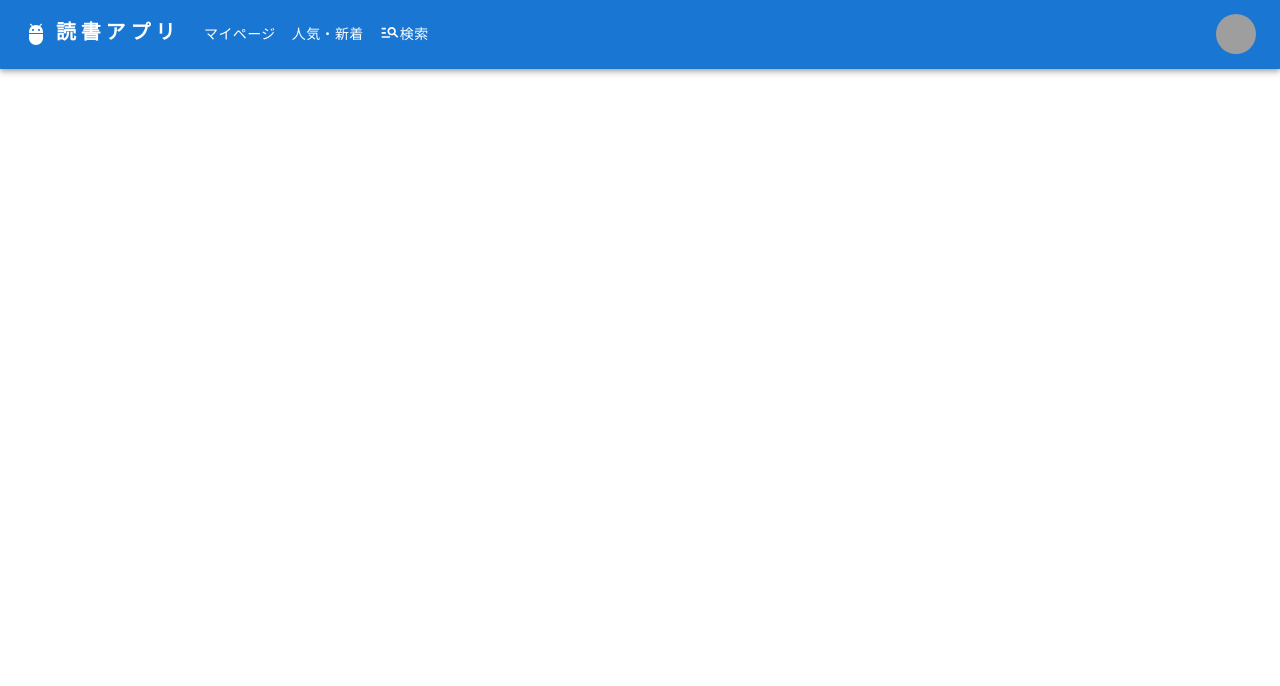
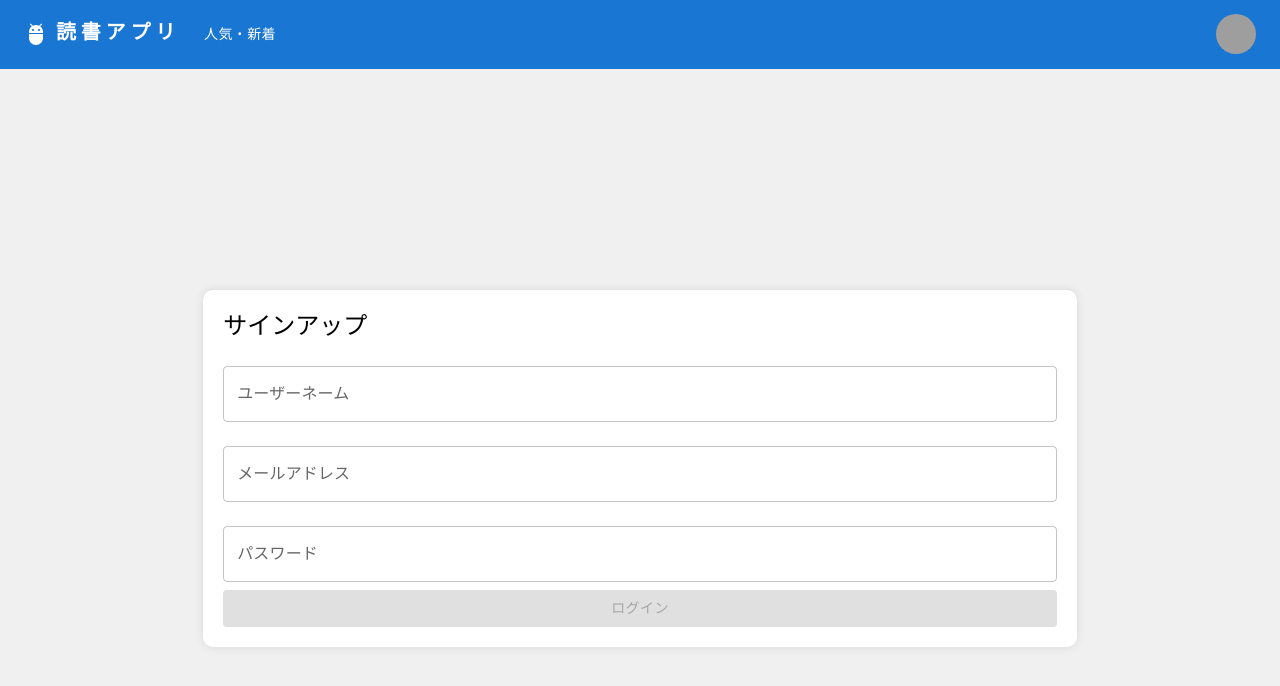
Before and after one commit to ETOMARU1210/book_reading_frontend, a React (Vite) app: page /signup in a window 1280 px wide. Shown: the top 686 px of the page. Built offline with nearby package versions, Linux system fonts and the light colour scheme; grey boxes are pictures that could not be loaded.

Commit message:
login change nonlogin

```diff
--- a/src/App.jsx
+++ b/src/App.jsx
@@ -4,6 +4,7 @@ import Login from "./components/Login";
 import Header from "./components/Header";
 import Home from "./components/Home";
 import Register from "./components/register";
+import Profile from "./components/Profile";
 
 function App() {
 
@@ -13,7 +14,8 @@ function App() {
     <Routes>
       <Route path="/" element={<Home />} />
       <Route path="/login" element={<Login />} />
-      <Route path="/signin" element={<Register />} />
+      <Route path="/signup" element={<Register />} />
+      <Route path="/profile" element={<Profile />} />
     </Routes>
     </>
   )
--- a/src/components/Header.jsx
+++ b/src/components/Header.jsx
@@ -15,13 +15,29 @@ import AdbIcon from '@mui/icons-material/Adb';
 import ManageSearchIcon from '@mui/icons-material/ManageSearch';
 import { Stack } from '@mui/material';
 import { Link } from 'react-router-dom';
+import authService from '../services/auth.service';
 
-const pages = ['マイページ', '人気・新着', '検索'];
-const settings = ['プロフィール', 'ログイン', 'ログアウト'];
+const loginPages = ['マイページ', '人気・新着', '検索'];
+const nonloginPages = ["人気・新着"]
+const loginSettings = ['プロフィール', 'ログアウト'];
+const nonloginSettings = ["ログイン"]
 
 function ResponsiveAppBar() {
   const [anchorElNav, setAnchorElNav] = React.useState(null);
   const [anchorElUser, setAnchorElUser] = React.useState(null);
+  const [currentUser, setCurrentUser] = React.useState(undefined);
+
+  React.useEffect(() => {
+    const user = authService.getCurrentUser();
+
+    if (user) {
+      setCurrentUser(user);
+    }
+  }, []);
+
+  const logOut = () => {
+    authService.logout();
+  }
 
   const handleOpenNavMenu = (event) => {
     setAnchorElNav(event.currentTarget);
@@ -90,7 +106,7 @@ function ResponsiveAppBar() {
                 display: { xs: 'block', md: 'none' },
               }}
             >
-              {pages.map((page) => (
+              {loginPages.map((page) => (
                 <MenuItem key={page} onClick={handleCloseNavMenu}>
                   <Typography textAlign="center">{page}</Typography>
                 </MenuItem>
@@ -118,7 +134,8 @@ function ResponsiveAppBar() {
           </Typography>
           <Box sx={{flexGrow: 1, display: { xs: 'none', md: 'flex' } }}
 >
-            {pages.map((page) => (
+            {currentUser ? (
+            loginPages.map((page) => (
               <Button
                 key={page}
                 onClick={handleCloseNavMenu}
@@ -129,7 +146,21 @@ function ResponsiveAppBar() {
                 {page}
                 </Stack>
               </Button>
-            ))}
+            ))) :
+            (
+            nonloginPages.map((page) => (
+              <Button
+                key={page}
+                onClick={handleCloseNavMenu}
+                sx={{ my: 2, color: 'white', display: 'block' }}
+              >
+                <Stack direction="row" alignItems="top">
+                {page === "検索" && <ManageSearchIcon fontSize='small'/>}
+                {page}
+                </Stack>
+              </Button>
+            )))
+          }
           </Box>
 
           <Box sx={{ flexGrow: 0 }}>
@@ -154,7 +185,9 @@ function ResponsiveAppBar() {
               open={Boolean(anchorElUser)}
               onClose={handleCloseUserMenu}
             >
-              {settings.map((setting) => (
+              {
+              currentUser ? (
+              loginSettings.map((setting) => (
                 <MenuItem key={setting} onClick={handleCloseUserMenu}>
                   {
                     setting === "ログイン" ?
@@ -167,7 +200,22 @@ function ResponsiveAppBar() {
                     <Typography textAlign="center">{setting}</Typography>
                   }
                 </MenuItem>
-              ))}
+              ))) : (
+                nonloginSettings.map((setting) => (
+                  <MenuItem key={setting} onClick={handleCloseUserMenu}>
+                    {
+                      setting === "ログイン" ?
+                         <Typography textAlign="center">
+                          <Link to="/login" underline="none" style={{textDecoration: 'none', color: "black"}}>
+                          {setting}
+                          </Link>
+                          </Typography>
+                      :
+                      <Typography textAlign="center">{setting}</Typography>
+                    }
+                  </MenuItem>
+              )))
+              }
             </Menu>
           </Box>
         </Toolbar>
--- a/src/components/Login.jsx
+++ b/src/components/Login.jsx
@@ -2,6 +2,7 @@ import { Button, TextField, Typography } from "@mui/material";
 import { styled } from "@mui/system";
 import { useForm } from "react-hook-form";
 import { useLocation, useNavigate, useParams } from "react-router-dom";
+import authService from "../services/auth.service";
 
 const Login = () => {
   let location = useLocation();
@@ -15,10 +16,9 @@ const Login = () => {
     formState: { errors, isValid, isSubmitting },
   } = useForm();
   const handleLogin = (data) => {
-    e.preventDefault();
 
-    AuthService.login(getValues("username"), getValues("password")).then(() => {
-      this.props.router.navigate("/profile");
+    authService.login(getValues("username"), getValues("password")).then(() => {
+      navigate("/home");
       window.location.reload();
     });
   };
--- /dev/null
+++ b/src/components/Profile.jsx
@@ -0,0 +1,100 @@
+import React, { useState } from "react";
+import PropTypes from 'prop-types';
+import AuthService from "../services/auth.service";
+import { Box, Container, Tab, Tabs } from "@mui/material";
+import Typography from '@mui/material/Typography';
+
+
+function CustomTabPanel(props) {
+  const { children, value, index, ...other } = props;
+
+  return (
+    <div
+      role="tabpanel"
+      hidden={value !== index}
+      id={`simple-tabpanel-${index}`}
+      aria-labelledby={`simple-tab-${index}`}
+      {...other}
+    >
+      {value === index && (
+        <Box sx={{ p: 3 }}>
+          <Typography>{children}</Typography>
+        </Box>
+      )}
+    </div>
+  );
+}
+
+CustomTabPanel.propTypes = {
+  children: PropTypes.node,
+  index: PropTypes.number.isRequired,
+  value: PropTypes.number.isRequired,
+};
+
+function a11yProps(index) {
+  return {
+    id: `simple-tab-${index}`,
+    "aria-controls": `simple-tabpanel-${index}`,
+  };
+}
+
+const Profile = () => {
+  const currentUser = AuthService.getCurrentUser();
+
+  const [value, setValue] = useState("one");
+
+  const handleChange = (event, newValue) => {
+    setValue(newValue);
+  };
+
+  return (
+    <Container>
+      <Box sx={{ width: "100%" }}>
+        <Box sx={{ borderBottom: 1, borderColor: "divider" }}>
+          <Tabs
+            value={value}
+            onChange={handleChange}
+            aria-label="basic tabs example"
+          >
+            <Tab label="積読" {...a11yProps(0)} />
+            <Tab label="読了" {...a11yProps(1)} />
+            <Tab label="プロフィール" {...a11yProps(2)} />
+          </Tabs>
+        </Box>
+        <CustomTabPanel value={value} index={0}>
+          Item One
+        </CustomTabPanel>
+        <CustomTabPanel value={value} index={1}>
+          Item Two
+        </CustomTabPanel>
+        <CustomTabPanel value={value} index={2}>
+          Item Three
+        </CustomTabPanel>
+      </Box>
+      <div className="container">
+        <header className="jumbotron">
+          <h3>
+            <strong>{currentUser.username}</strong> Profile
+          </h3>
+        </header>
+        <p>
+          <strong>Token:</strong> {currentUser.accessToken.substring(0, 20)} ...{" "}
+          {currentUser.accessToken.substr(currentUser.accessToken.length - 20)}
+        </p>
+        <p>
+          <strong>Id:</strong> {currentUser.id}
+        </p>
+        <p>
+          <strong>Email:</strong> {currentUser.email}
+        </p>
+        <strong>Authorities:</strong>
+        <ul>
+          {currentUser.roles &&
+            currentUser.roles.map((role, index) => <li key={index}>{role}</li>)}
+        </ul>
+      </div>
+    </Container>
+  );
+};
+
+export default Profile;
--- a/src/components/register.jsx
+++ b/src/components/register.jsx
@@ -16,7 +16,8 @@ const Register = () => {
     formState: { errors, isValid, isSubmitting },
   } = useForm();
   const handleLogin = (data) => {
-    e.preventDefault();
+
+    console.log(getValues("username"))
 
     authService.register(
       getValues("username"),
@@ -51,7 +52,7 @@ const Register = () => {
                 margin="normal"
                 fullWidth
                 label="ユーザーネーム"
-                {...register("email", { required: true })}
+                {...register("username", { required: true })}
               />
             </>
           )}
@@ -72,8 +73,8 @@ const Register = () => {
                 margin="normal"
                 fullWidth
                 label="メールアドレス"
-                {...register("username", { required: true, pattern: {
-                  value:  /^[a-zA-Z0-9.!#$%&'*+/=?^_`{|}~-]+@[a-zA-Z0-9-]+(?:\.[a-zA-Z0-9-]+)*$/,
+                {...register("email", { required: true, pattern: {
+                  value:  /^[a-zA-Z0-9.!#$%&'*+/=?^_`{|}~-]+@[a-zA-Z0-9-]+(?:\.[a-zA-Z0-9-]+)*$/
                 }
                 })}
               />
--- a/src/services/auth.service.jsx
+++ b/src/services/auth.service.jsx
@@ -1,14 +1,17 @@
+import axios from "axios";
+
 const API_URL = "http://localhost:8080/api/auth/";
 
 class AuthService {
   login(username, password) {
     axios
-    .post(API_AUTH + "signin", {
+    .post(API_URL + "signin", {
       username,
       password
     })
     .then(response => {
       if (response.data.accessToken) {
+        console.log(response.data);
         localStorage.setItem("user", JSON.stringify(response.data));
       }
 
```
